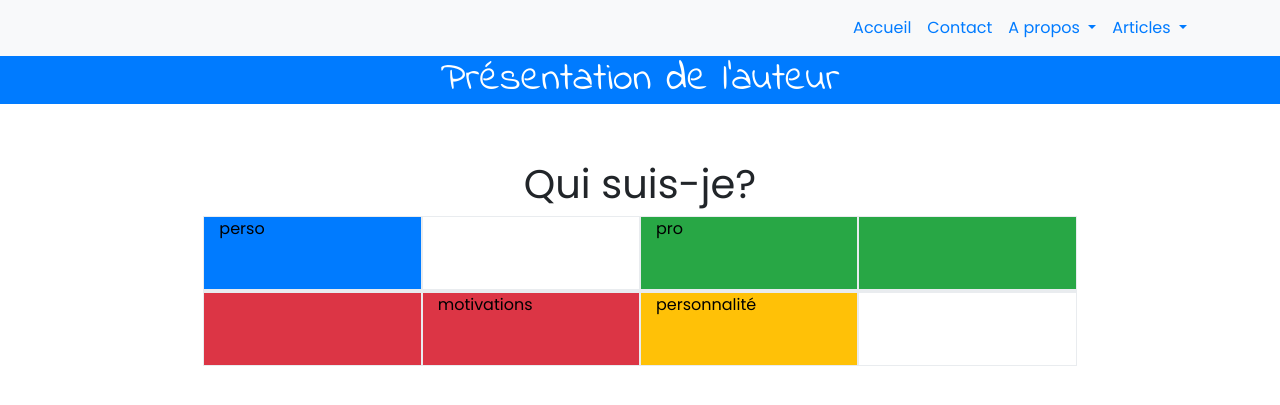
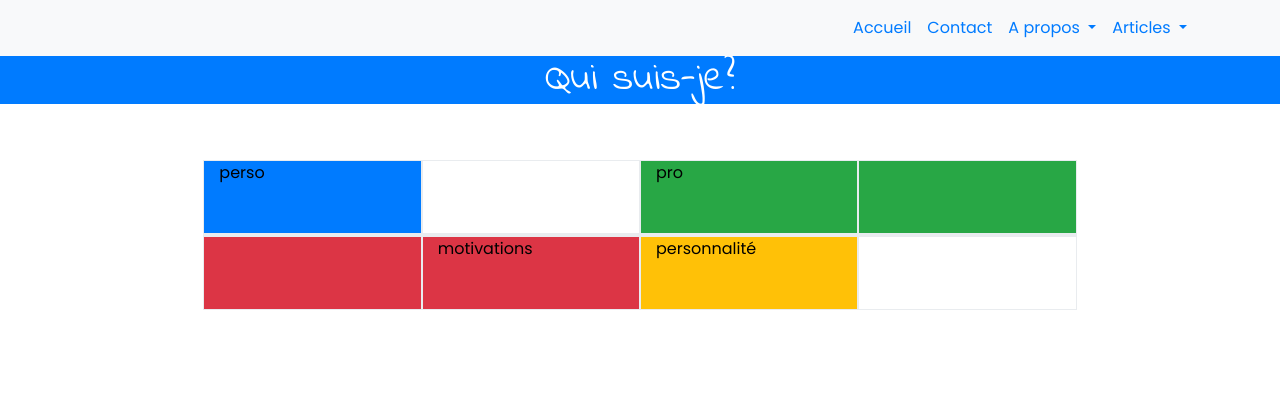
Before and after one commit to OrgaEvolutions/Nathoup.github.io, a Jekyll site: the page built from auteur.html, in a window 1280 px wide. Shown: the top 405 px of the page. Built offline with Jekyll 4.4.1, drawn with Linux system fonts in a browser that asks for light colours; nearby versions of some CDN libraries; some web fonts are replaced.

Commit message:
Update auteur.html

```diff
--- a/auteur.html
+++ b/auteur.html
@@ -1,10 +1,8 @@
 ---
 layout: default
-title: Présentation de l'auteur
+title: Qui suis-je?
 ---
 
-
-<h1><center>Qui suis-je?</center></h1>
 
 <div class="row">
   <div class="col-md-8 offset-md-2">
```
